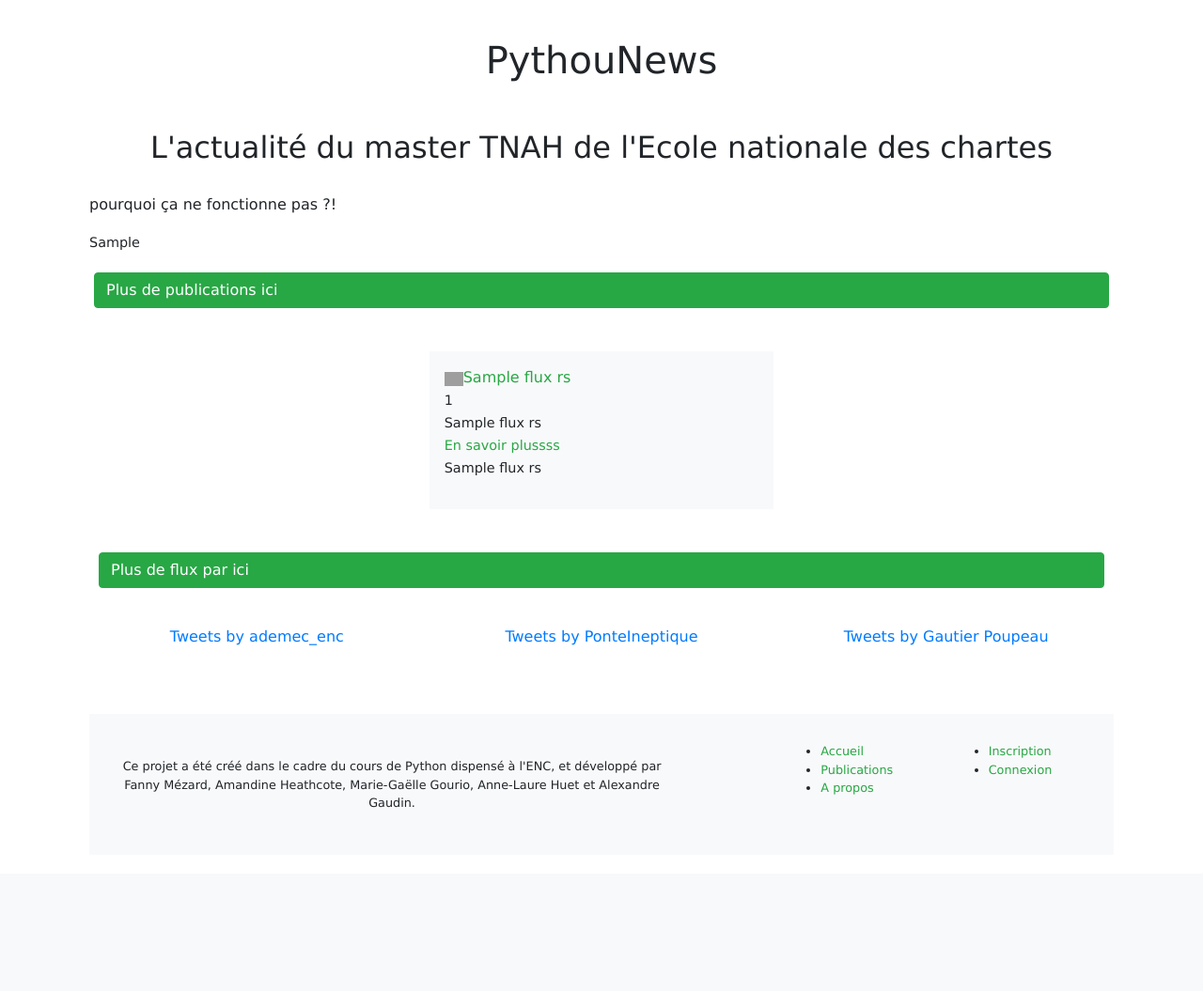
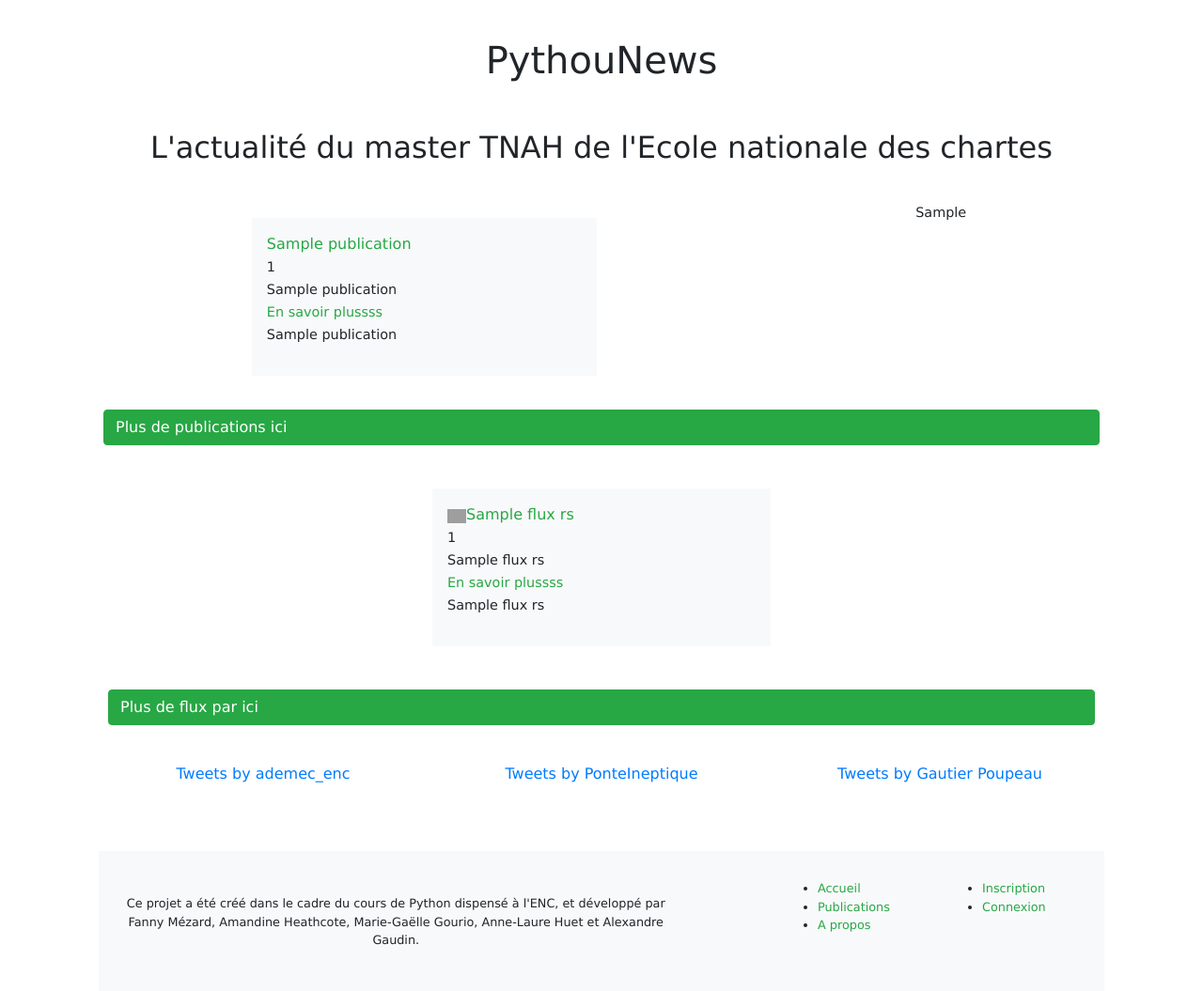
Before and after one commit to Chartes-TNAH/flux, a Flask app: template pythounews/templates/pages/accueil.html in a window 1280 px wide. Shown: the part 76-1131 px from the top of the page at 94% size. Before the commit the page ends 936 px from the top, so only its background shows below. Run offline with Flask 2, Linux system fonts and the light colour scheme; the template is opened without the code that fills it: most values are stand-ins (such as "Sample title", 1, 10 or a date in 2020); some libraries are stand-ins or nearby versions; grey boxes are pictures that could not be loaded.

Commit message:
modification du html pour affichage effectif (mais perfectible) des publications sur la page d'accueil

```diff
--- a/pythounews/templates/pages/accueil.html
+++ b/pythounews/templates/pages/accueil.html
@@ -3,11 +3,26 @@
 <h2>L'actualité du master TNAH de l'Ecole nationale des chartes</h2>
 <body>
 <div>
-    <span>
-    <p class="align-middle">pourquoi ça ne fonctionne pas ?!</p>
-    </span>
-    <span style="font-size:0.9em;">{{liste_publications}}<br/></span>
+    <div class="row d-flex justify-content-around">
 
+    {% if liste_publications %}
+    {% for publication in liste_publications[:2] %}
+    <div class="col-4 bg-light p-3 m-3">
+            <p class="align-middle">
+                <span><a
+                        href="{{publication[5]}}" class="text-success">{{publication[4]}}</a></span><br/>
+                <span style="font-size:0.9em;">{{publication[0]}}<br/>
+      {{publication[1]|safe}}<br/>
+      <a href="{{publication[2]}}" class="text-success ">En savoir plussss</a><br/>
+      {{publication[3]}}</span>
+            </p>
+        </div>
+
+
+    <span style="font-size:0.9em;">{{liste_publications[:2]}}<br/></span>
+
+    {% endfor %}
+    {% endif %}
 </div>
 <div class="col-12"><a href="{{url_for('afficherpublis')}}" class="btn btn-success d-flex text-center">Plus de publications ici</a></div>
 
```
